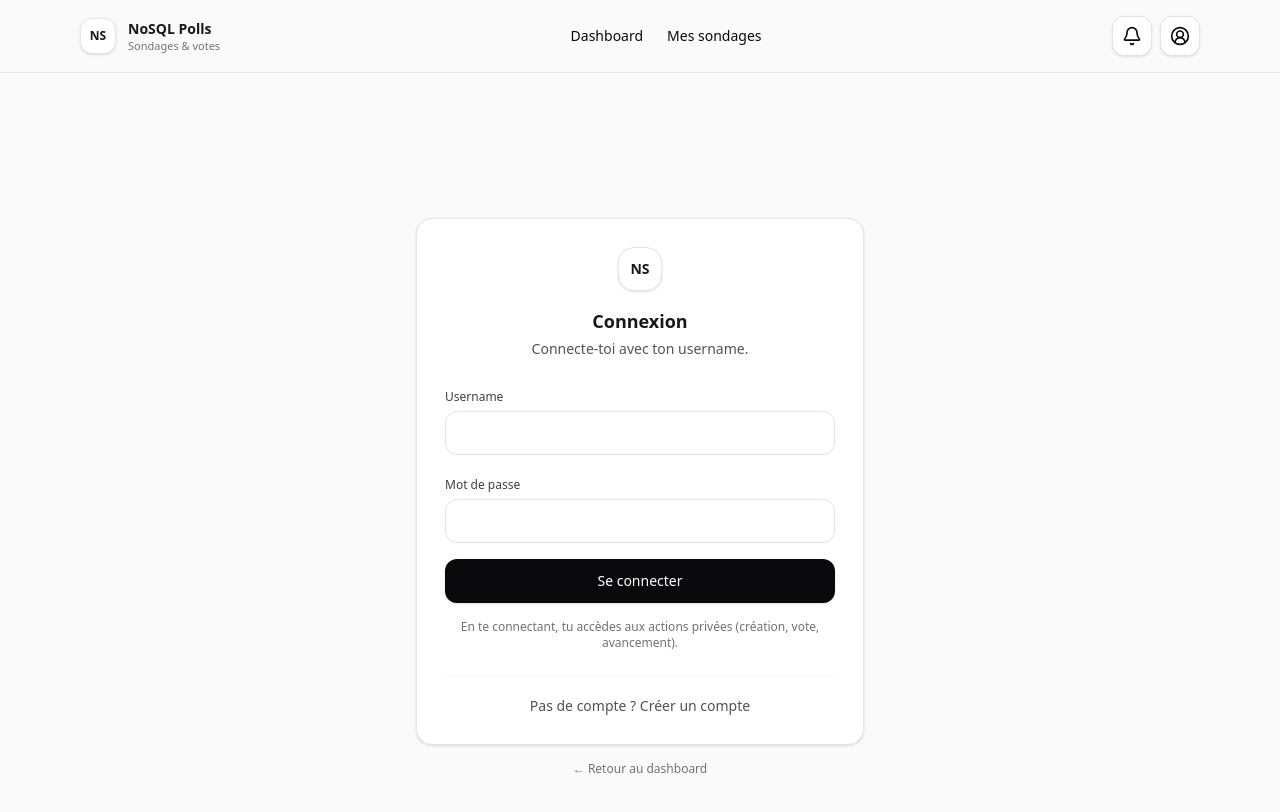
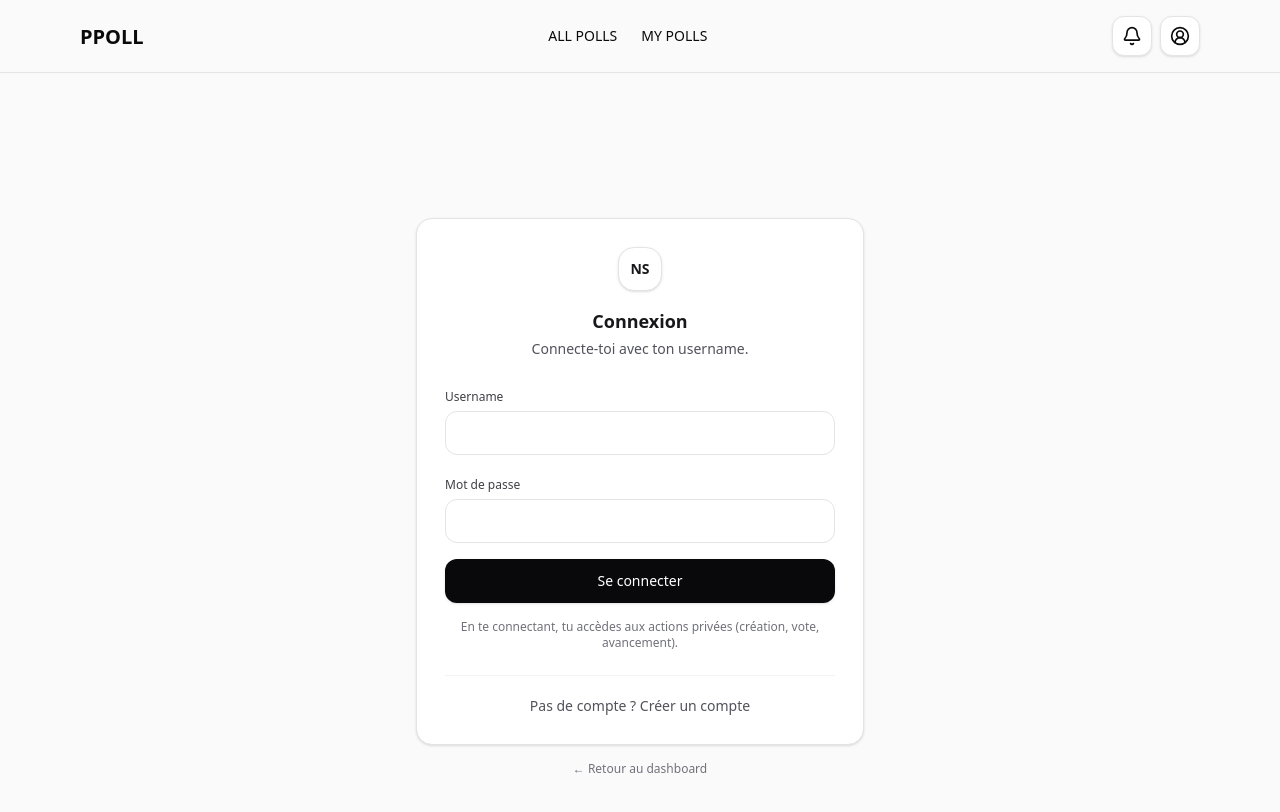
Before and after one commit to Mouad45-bit/sondage, a Next.js app in the folder next/: page /auth/login in a window 1280 px wide. Shown: the top 812 px of the page. Built offline with nearby package versions, Linux system fonts and the light colour scheme.

Commit message:
app/components/AppHeader.tsx v2 -- redesign v1

```diff
--- a/next/app/components/AppHeader.tsx
+++ b/next/app/components/AppHeader.tsx
@@ -38,26 +38,20 @@ export function AppHeader() {
   const pathname = usePathname();
 
   const iconBtn =
-    "inline-flex h-10 w-10 items-center justify-center rounded-xl border border-zinc-200 bg-white text-zinc-700 shadow-sm transition hover:bg-zinc-50 hover:text-zinc-900 focus:outline-none focus:ring-2 focus:ring-zinc-200";
+    "inline-flex h-10 w-10 items-center justify-center rounded-xl border border-zinc-200 bg-white text-zinc-700 shadow-sm transition hover:bg-zinc-50 hover:text-zinc-900 focus:outline-none focus:ring-2 focus:ring-zinc-800";
 
   return (
     <header className="sticky top-0 z-50 border-b border-zinc-200 bg-zinc-50/80 backdrop-blur">
       <div className="mx-auto flex h-18 max-w-6xl items-center justify-between px-4">
         {/* Brand */}
-        <Link href="/" className="flex items-center gap-3">
-          <div className="flex h-9 w-9 items-center justify-center rounded-xl border border-zinc-200 bg-white shadow-sm">
-            <span className="text-xs font-semibold text-zinc-900">NS</span>
-          </div>
-          <div className="leading-tight">
-            <div className="text-sm font-semibold text-zinc-900">NoSQL Polls</div>
-            <div className="text-[11px] text-zinc-500">Sondages & votes</div>
-          </div>
+        <Link href="/" className="flex items-center gap-3 text-xl font-semibold text-zinc-900 uppercase leading-tight">
+        ppoll
         </Link>
 
         {/* Nav (desktop) */}
-        <nav className="hidden items-center gap-6 md:flex">
-          <NavLink href="/" label="Dashboard" />
-          <NavLink href="/polls" label="Mes sondages" />
+        <nav className="hidden items-center gap-6 text-xl uppercase md:flex">
+          <NavLink href="/" label="All polls" />
+          <NavLink href="/polls" label="My polls" />
         </nav>
 
         {/* Actions */}
```
